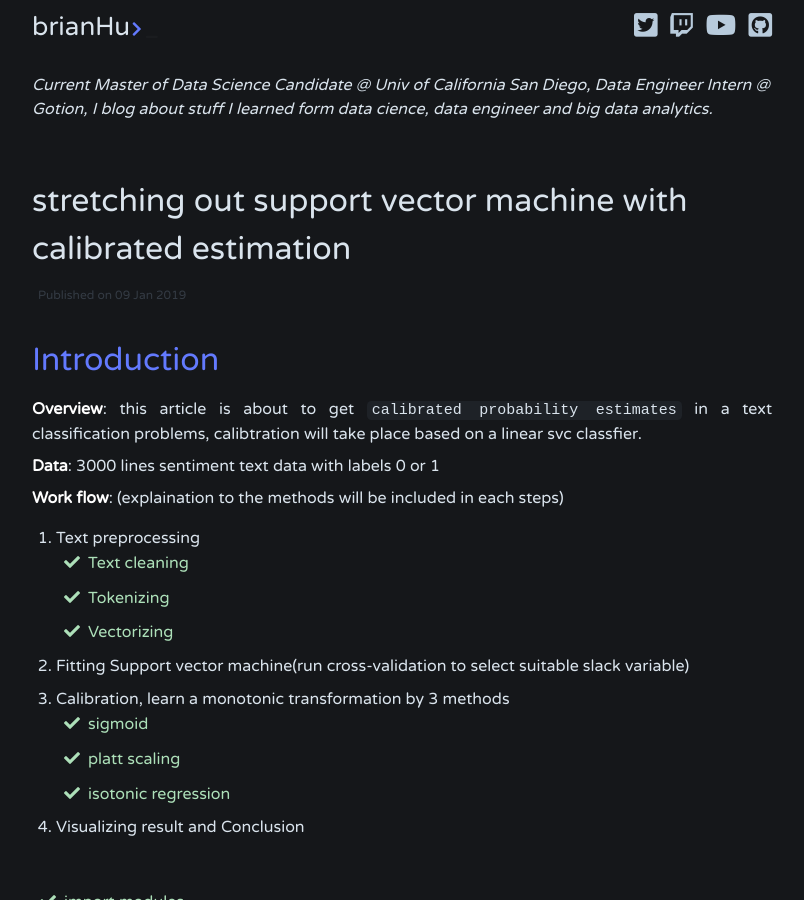
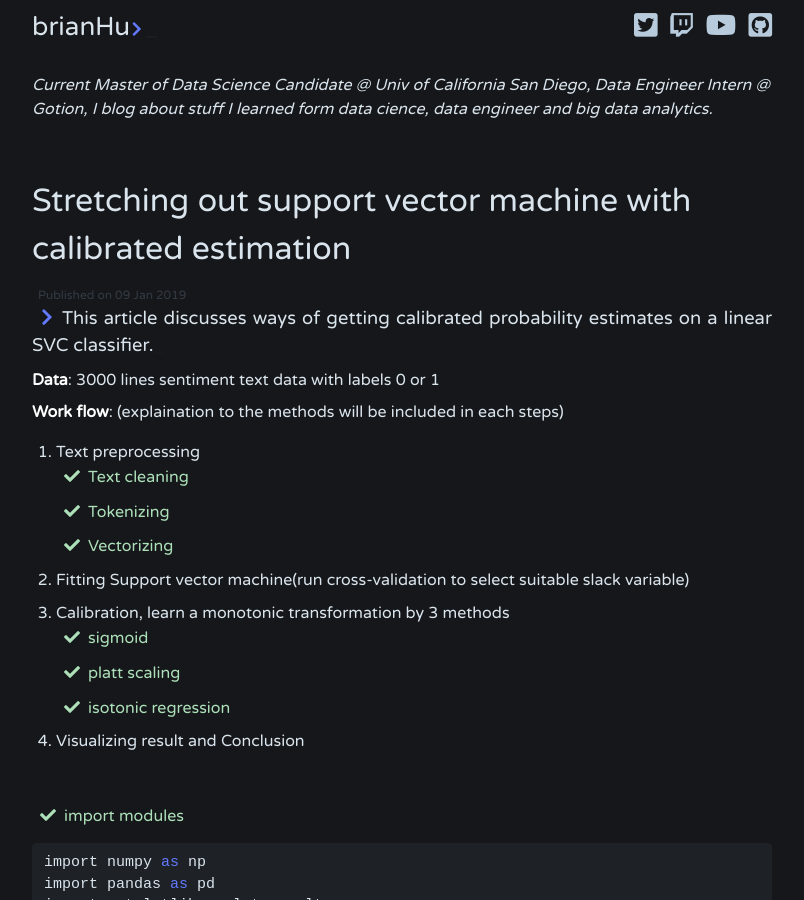
Before and after one commit to galaxie500/blog, a Jekyll site: the page built from _posts/2019-01-09-calibrated_estimation.md, in a window 1280 px wide and 900 px high. Shown: the whole window, without its empty margins (238-1042 px from the left). Built offline with Jekyll 4.4.1, drawn with Linux system fonts in a browser that asks for light colours; nearby versions of some CDN libraries; formulas are drawn with MathJax 3; comment, search, counter and statistics services are not loaded; some of the changed text lies outside the part shown.

Commit message:
edit description

```diff
--- a/_posts/2019-01-09-calibrated_estimation.md
+++ b/_posts/2019-01-09-calibrated_estimation.md
@@ -1,13 +1,10 @@
 ---
 layout: post
-title:  "stretching out support vector machine with calibrated estimation"
+title:  "Stretching out support vector machine with calibrated estimation"
+description: This article discusses ways of getting calibrated probability estimates on a linear SVC classifier.
 tags: introduction ml nlp
 usemathjax: true
 ---
-
-# Introduction
-
-**Overview**:  this article is about to get `calibrated probability estimates` in a text classification problems, calibtration will take place based on a linear svc classfier.
 
 **Data**: 3000 lines sentiment text data with labels 0 or 1
 
```
Also changed, not shown: _posts/2019-01-03-word_embeddings.md (+4 -2 lines), _posts/2020-12-29-coordinate-descent.md (+2 -1 lines).
